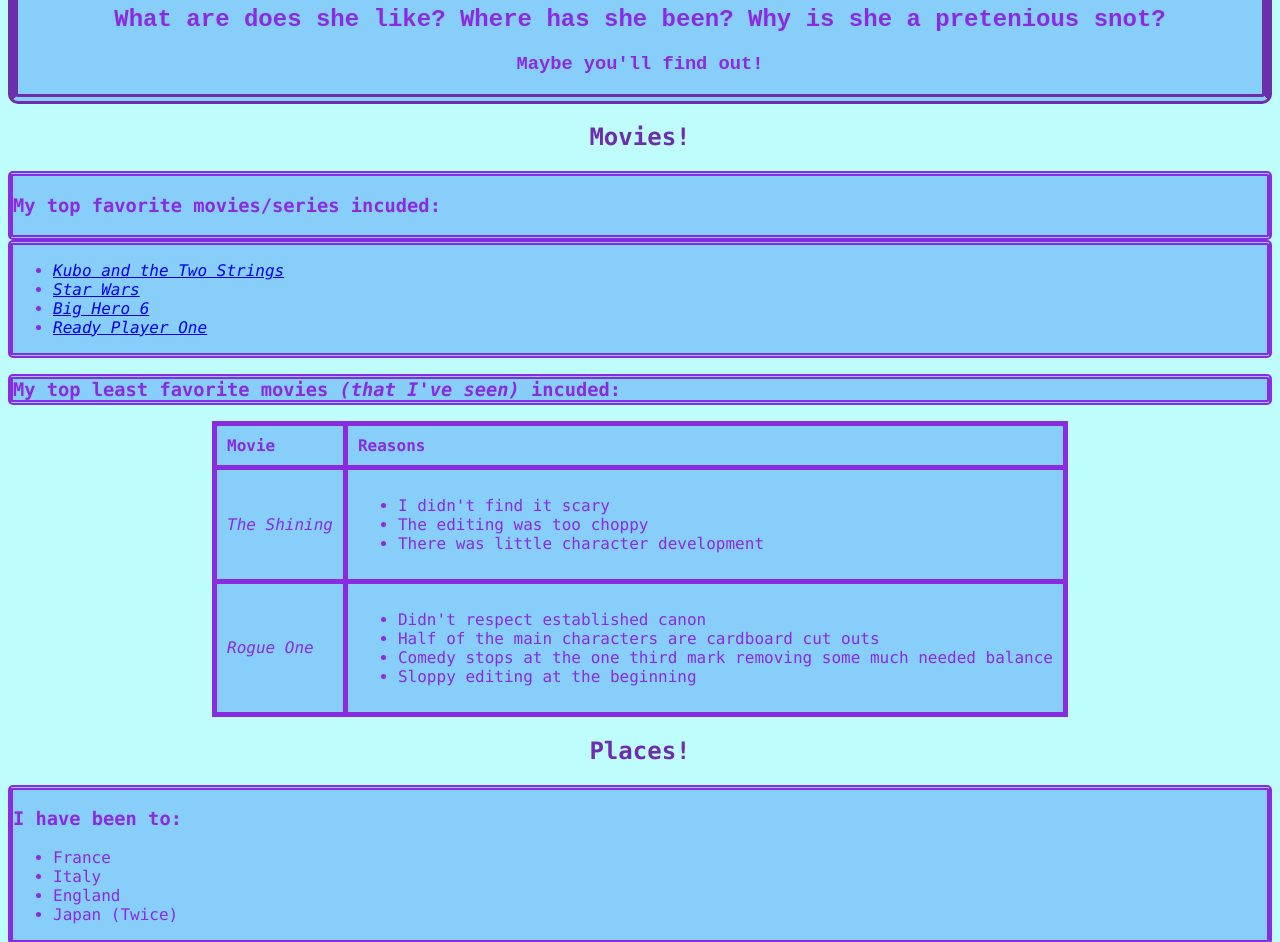
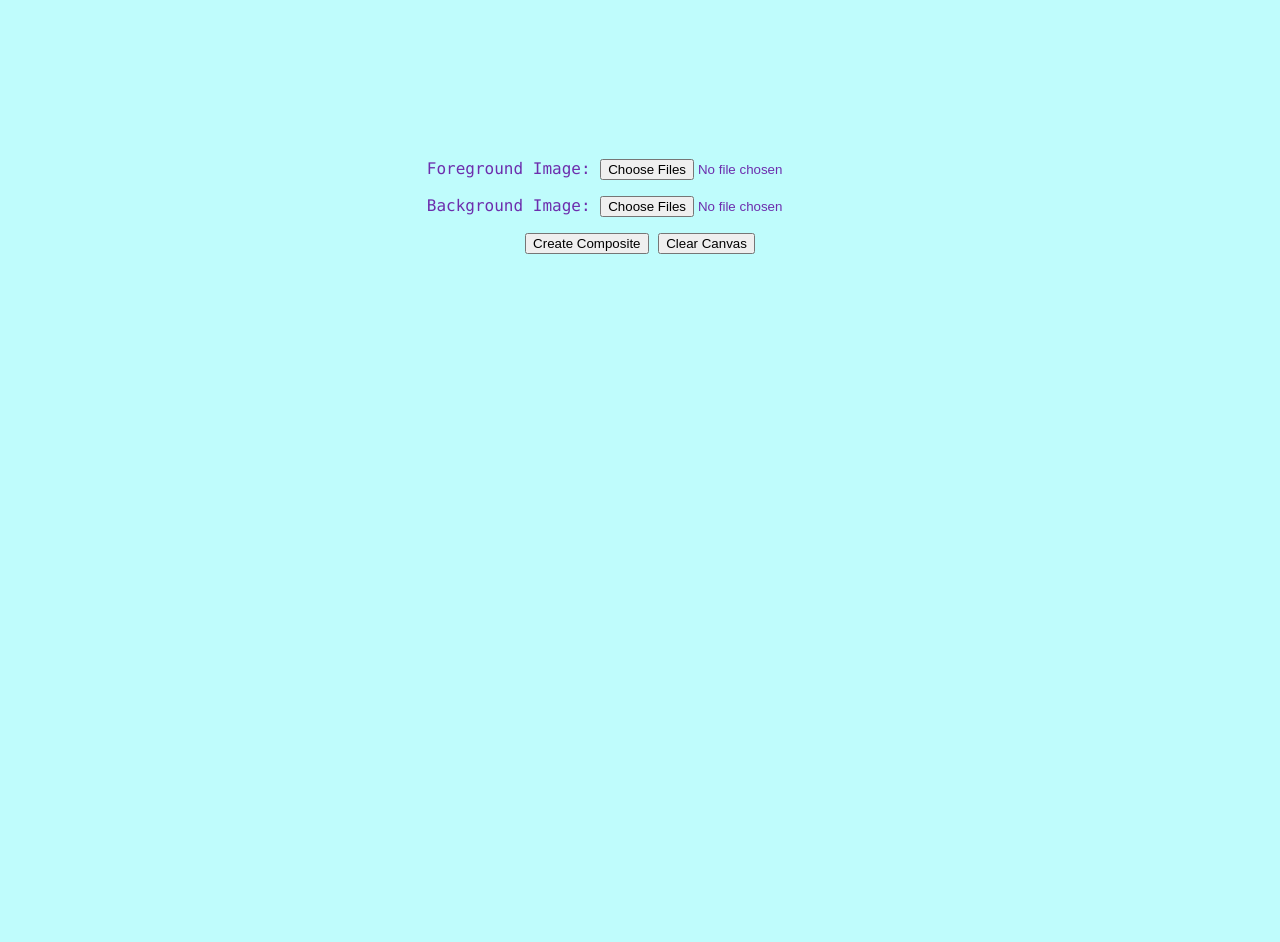
Before and after one commit to SarahRuhl/OnlineCourseWork, a plain HTML site: page index.html in a window 1280 px wide. Shown: the part 92-1034 px from the top of the page. After the commit the page ends 800 px from the top, so only its background shows below. Drawn offline with Linux system fonts and the light colour scheme; files that its build step writes are made by us from their sources.

Commit message:
Add files via upload
HTML file to my green screen project.

```diff
--- a/index.html
+++ b/index.html
@@ -3,7 +3,7 @@
 
 <head>
   <meta charset="UTF-8">
-  <title>Interesting Things about Sarah</title>
+  <title>GreenScreen Project</title>
 
 
 
@@ -14,93 +14,29 @@
 
 <body>
 
-  <html>
-  <div id=introHead>
-    <h1>Interesting Things About Sarah</h1>
-    <h2>What are does she like? Where has she been? Why is she a pretenious snot?</h2>
-    <h3> Maybe you'll find out!</h3>
-    </div>
-  <body>
-    <h2>Movies!</h2>
-    <div class=commonStuff>
-      <h3>My top favorite movies/series incuded:</h3>
-    </div>
-    <div class=commonStuff>
-      <p><ul>
-      <li><em><a href=https://en.wikipedia.org/wiki/Kubo_and_the_Two_Strings> Kubo and the Two Strings</a></em></li>
-        <li><em><a href=https://en.wikipedia.org/wiki/Star_Wars> Star Wars</a></em></li>
-        <li> <em><a href=https://en.wikipedia.org/wiki/Big_Hero_6_(film)> Big Hero 6</a></em></li>
-        <li><em><a href=https://en.wikipedia.org/wiki/Ready_Player_One_(film)> Ready Player One</a></em></li>
-      </ul></p>
-    </div>
-     <div>
-       <p><h3 class=commonStuff>My top <b>least favorite movies <em>(that I've seen)</em> </b>incuded:</h3></p>
-       <table>
-         <tr>
-           <b>
-           <th>Movie</th>
-           <th>Reasons</th>
-           </b>
-         </tr>
-         <tr>
-           <td><em>The Shining</em></td>
-           <td>
-            <ul>
-              <li>I didn't find it scary</li>
-              <li>The editing was too choppy</li>
-              <li>There was little character development</li>
-             </ul>
-           </td>
-         </tr>
-         <tr>
-           <td><em>Rogue One</em></td>
-           <td>
-             <ul>
-               <li>Didn't respect established canon</li>
-               <li>Half of the main characters are cardboard cut outs</li>
-               <li>Comedy stops at the one third mark removing some much needed balance</li>
-               <li>Sloppy editing at the beginning</li>
-             </ul>
-           </td>
-         </tr>
-       </table>
-    </div>
-    <h2>Places!</h2>
-      <div class=commonStuff>
-      <h3>I have been to:</h3>
-        <ul>
-      <li> France</li>
-      <li> Italy</li>
-      <li> England</li>
-      <li> Japan (Twice)</li>
-        </ul>
-    </div>
-    <div class=commonStuff id=places>
-      <h3>Favorite Places:</h3>
-      <img src="https://upload.wikimedia.org/wikipedia/commons/b/bc/Sleepingbeautycastle50.jpg" id=disneyImg >
-      <ol>
-      <li>Disneyland </li>
-      <li>Mt. Fuji</li>
-      <li>The Louve</li>
-       <ol>
-    </div>
-     <h2>Hobbies!</h2>
-      <div class=commonStuff>
-      <h3>My hobbies include:</h3>
-      <p> Writing novels</p>
-      <p> Drawing</p>
-      <p> Debating the underlying depth of animated shows</p>
-    </div>
+  <script src="https://www.dukelearntoprogram.com/course1/common/js/image/SimpleImage.js"></script>
+<h1>Green Sreen Website Challenge</h1>
 
-      <h2>Fun Facts!</h2>
-       <div class=commonStuff>
-      <p>In addision to writing novels, I also write <a href="https://www.fanfiction.net/u/2923893/">fanfiction</a> online.</p>
-      <p>My favorite animal is the cheetah.</p>
-      <img src="https://upload.wikimedia.org/wikipedia/commons/3/36/Cheetah_%28Acinonyx_jubatus%29_female_2.jpg" width= "500px">
+<canvas id="fg" class="can"></canvas>
+<canvas id="bg" class="can"></canvas>
 
-    </div>
-  </body>
-</html>
+<p> Foreground Image:
+<input type="file" multiple="false" accept="image/*" id="fgload" onchange=loadForeground()>
+</p>
+
+<p>Background Image:
+ <input type="file" multiple="false" accept="image/*" id="bgload" onchange=loadBackground()>
+</p>
+<p>
+  <input type="button" value="Create Composite" id="together" onclick="greenScreen()">
+
+  <input type="button" value="Clear Canvas" id="clear" onclick="reset()">
+</p>
+
+
+
+    <script  src="js/index.js"></script>
+
 
 
 
```
